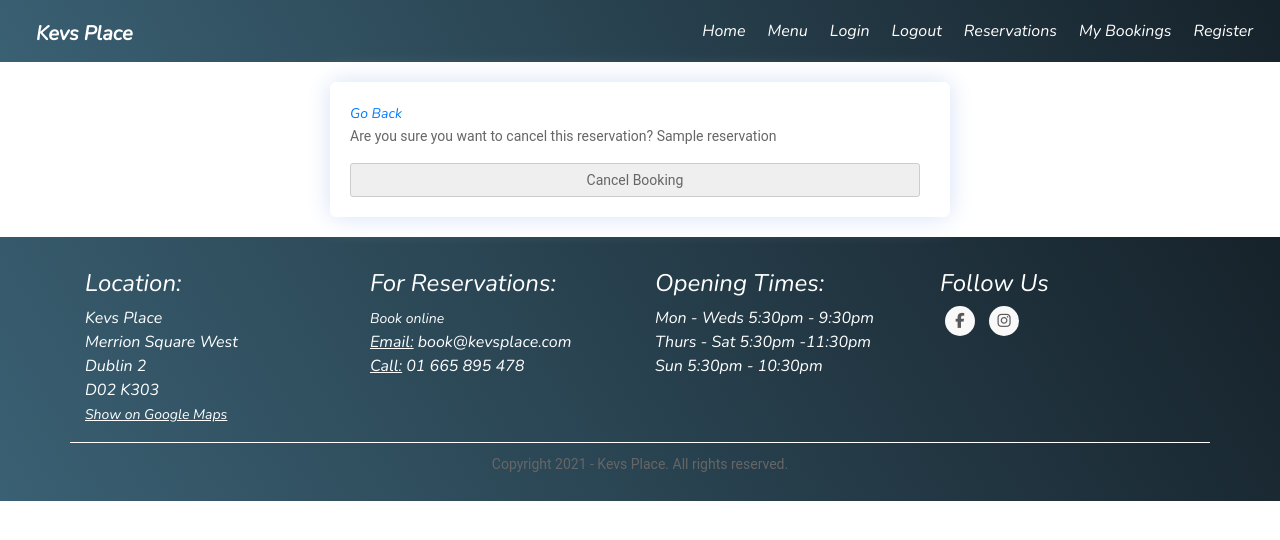
After one commit to Code-Institute-Submissions/kevinfAAA-kevins-pp4_AprResub, a Django app: page /bookings/delete/1/ in a window 1280 px wide. The commit adds this page. Shown: the top 540 px of the page. Run offline with Django 4.2, Linux system fonts and the light colour scheme; tables that the repository leaves empty hold one stand-in row (values such as "Sample post"); some libraries are stand-ins or nearby versions.

Commit message:
Add CRUD functionality

```diff
--- a/restaurant/models.py
+++ b/restaurant/models.py
@@ -7,6 +7,7 @@ from django.contrib.auth.models import User
 STATUS = ((0, "Draft"), (1, "Published"))
 
 class Reservations(models.Model):
+    user = models.ForeignKey(User, on_delete=models.CASCADE, default=1)
     title = models.CharField(max_length=200, unique=True, default="")
     number_of_guests = models.IntegerField(default=1)
     date = models.DateField()
--- /dev/null
+++ b/restaurant/templates/restaurant/bookings_delete.html
@@ -0,0 +1,12 @@
+{% extends "base.html" %}
+
+{% block content %}
+<div id="reservations" class="testbox">
+    <form action="" method="POST">
+        {% csrf_token %}
+        <a href="{% url 'bookings' %}">Go Back</a>
+        <p>Are you sure you want to cancel this reservation? {{booking}}</p>
+        <input type="Submit" value="Cancel Booking"/>
+    </form>
+</div>
+{% endblock content %}
--- /dev/null
+++ b/restaurant/templates/restaurant/bookings_detail.html
@@ -0,0 +1,6 @@
+{% extends "base.html" %}
+
+{% block content %}
+<h1>Reservation: {{booking}}</h1>
+
+{% endblock content %}
--- a/restaurant/urls.py
+++ b/restaurant/urls.py
@@ -1,9 +1,16 @@
 from . import views
 from django.urls import path
+from .views import BookingsList, BookingsDetail, BookingsCreate, BookingsUpdate, DeleteView
 
 
 urlpatterns = [
     path('', views.index, name='home'),
-    path('menu/', views.menu, name= 'menu'),
-    path('reservations/', views.reservations, name='reservations')
+    path('menu/', views.menu, name='menu'),
+    path('reservations/', views.reservations, name='reservations'),
+    path('bookings/', BookingsList.as_view(), name='bookings'),
+    path('reserved/', views.reserved, name='revserved'),
+    path('bookings/<int:pk>/', BookingsDetail.as_view(), name='bookings'),
+    path('bookings/create/', BookingsCreate.as_view(), name='create'),
+    path('bookings/update/<int:pk>/', BookingsUpdate.as_view(), name='update'),
+    path('bookings/delete/<int:pk>/', DeleteView.as_view(), name='delete'),
 ]
--- a/restaurant/views.py
+++ b/restaurant/views.py
@@ -2,6 +2,13 @@ from django.shortcuts import render
 from django.views import generic
 from django.http import HttpResponseRedirect
 from .forms import ReservationsForm
+from .models import Reservations
+from django.views.generic.list import ListView
+from django.views.generic.detail import DetailView
+from django.views.generic.edit import CreateView, UpdateView, DeleteView
+from django.urls import reverse_lazy
+
+
 
 def index(request):
         return render(request, 'index.html', {})
@@ -9,15 +16,53 @@ def index(request):
 def menu(request):
         return render(request, 'menu.html', {})
 
+def reserved(request):
+        return render(request, 'reserved.html', {})
+
 def reservations(request):
         submitted = False
         if request.method == "POST":
                 form = ReservationsForm(request.POST)
                 if form.is_valid():
                         form.save()
-                        return HttpResponseRedirect('/?submitted=True')
+                        return HttpResponseRedirect('/reserved?submitted=True')
         else:
                 form = ReservationsForm
                 if 'submitted' in request.GET:
                         submitted = True
         return render(request, 'reservations.html', {'form':form, 'submitted':submitted})
+
+class BookingsList(ListView):
+        model = Reservations
+        context_object_name = 'bookings'
+        template_name = 'restaurant/bookings_list.html'
+
+        # def get_context_data(self, **kwargs):
+        #         context = super().get_context_data(**kwargs)
+        #         context['bookings'] = context['bookings'].filter(user=self.request.user)
+        #         return context
+
+
+class BookingsDetail(DetailView):
+        model = Reservations
+        context_object_name = 'booking'
+        template_name = 'restaurant/bookings_detail.html'
+
+
+class BookingsCreate(CreateView):
+        model = Reservations
+        template_name = 'restaurant/bookings_form.html'
+        fields = ('title', 'number_of_guests', 'date', 'time', 'comments')
+        success_url = reverse_lazy('bookings')
+
+class BookingsUpdate(UpdateView):
+        model = Reservations
+        template_name = 'restaurant/bookings_form.html'
+        fields = ('title', 'number_of_guests', 'date', 'time', 'comments')
+        success_url = reverse_lazy('bookings')
+
+class DeleteView(DeleteView):
+        model = Reservations
+        template_name = 'restaurant/bookings_delete.html'
+        context_object_name = 'booking'
+        success_url = reverse_lazy('bookings')
--- a/templates/base.html
+++ b/templates/base.html
@@ -34,10 +34,13 @@
                     <li class="nav-item">
                       <a class="nav-link" href="{% url 'account_logout' %}">Logout</a>
                     </li>
-                  </li>
-                  <li class="nav-item">
-                    <a class="nav-link" href="{% url 'reservations' %}">Reservations</a>
-                  </li>
+                    </li>
+                    <li class="nav-item">
+                      <a class="nav-link" href="{% url 'reservations' %}">Reservations</a>
+                    </li>
+                    <li class="nav-item">
+                      <a class="nav-link" href="{% url 'bookings' %}">My Bookings</a>
+                    </li>
                     <li class="nav-item">
                       <a class="nav-link" href="{% url 'account_signup' %}">Register</a>
                     </li>
--- a/templates/reservations.html
+++ b/templates/reservations.html
@@ -5,7 +5,8 @@
 {% if user.is_authenticated %}
   <div id="reservations" class="testbox">
     {% if submitted %}
-      You have a table reserved at Kevs Place!!!
+      You have a table reserved
+      at Kevs Place!!!
 
     {% else %}
         <form action="" method="POST">
@@ -16,7 +17,7 @@
           <input type="submit" value="Submit" class="btn btn-secondary">
 
         </form>
-
+    {% endif %}
     <!-- <form method="POST" action="{% url 'reservations' %}">
       {% csrf_token %}
       <div class="banner">
@@ -43,7 +44,6 @@
         <button type="submit" href="/">Reserve</button>
       </div>
     </form> -->
-    {% endif %}
     </div>
   {% endif %}
 
--- /dev/null
+++ b/templates/reserved.html
@@ -0,0 +1,6 @@
+{% extends "base.html" %}
+
+{% block content %}
+<h1>Reserved</h1>
+
+{% endblock content %}
```
Also changed, not shown: restaurant/templates/restaurant/bookings_form.html (added, +16 -0 lines), restaurant/templates/restaurant/bookings_list.html (added, +30 -0 lines), restaurant/migrations/0001_initial.py. Lines whose indentation alone changed are shown as unchanged.
